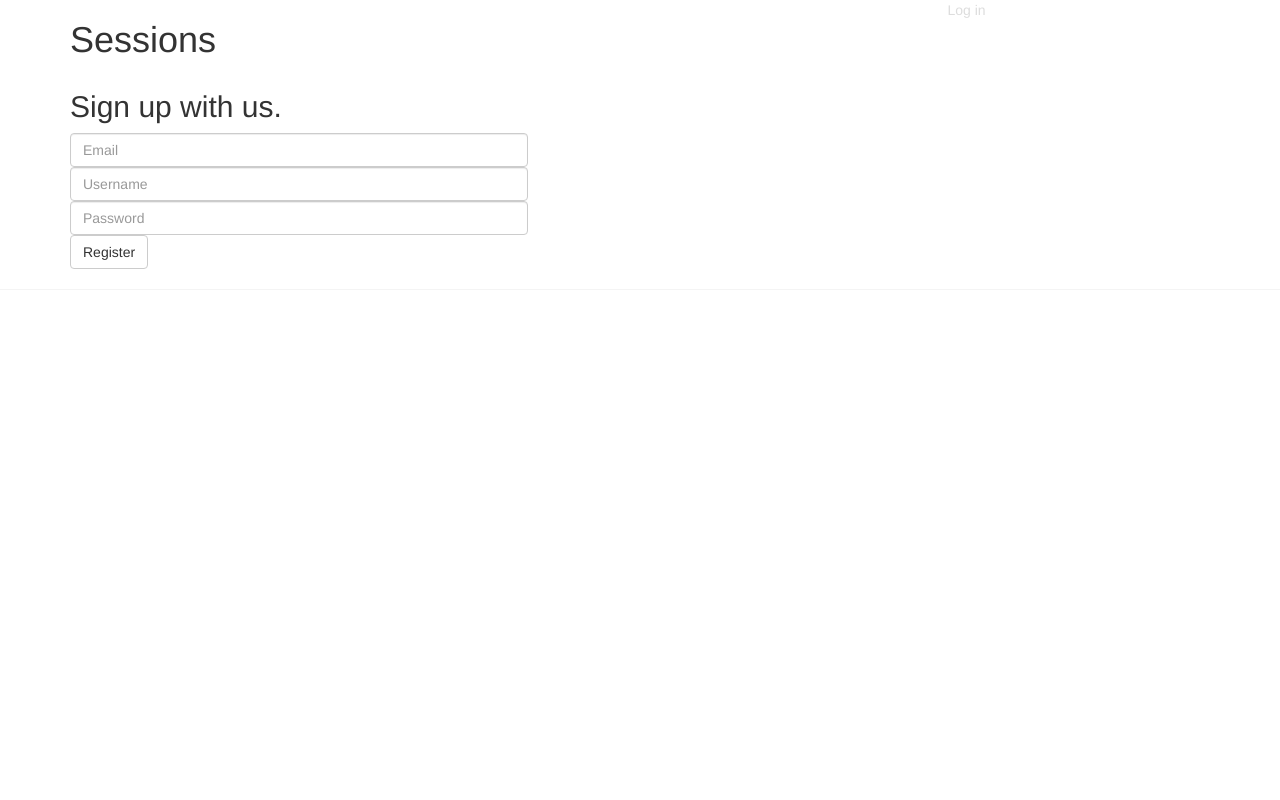
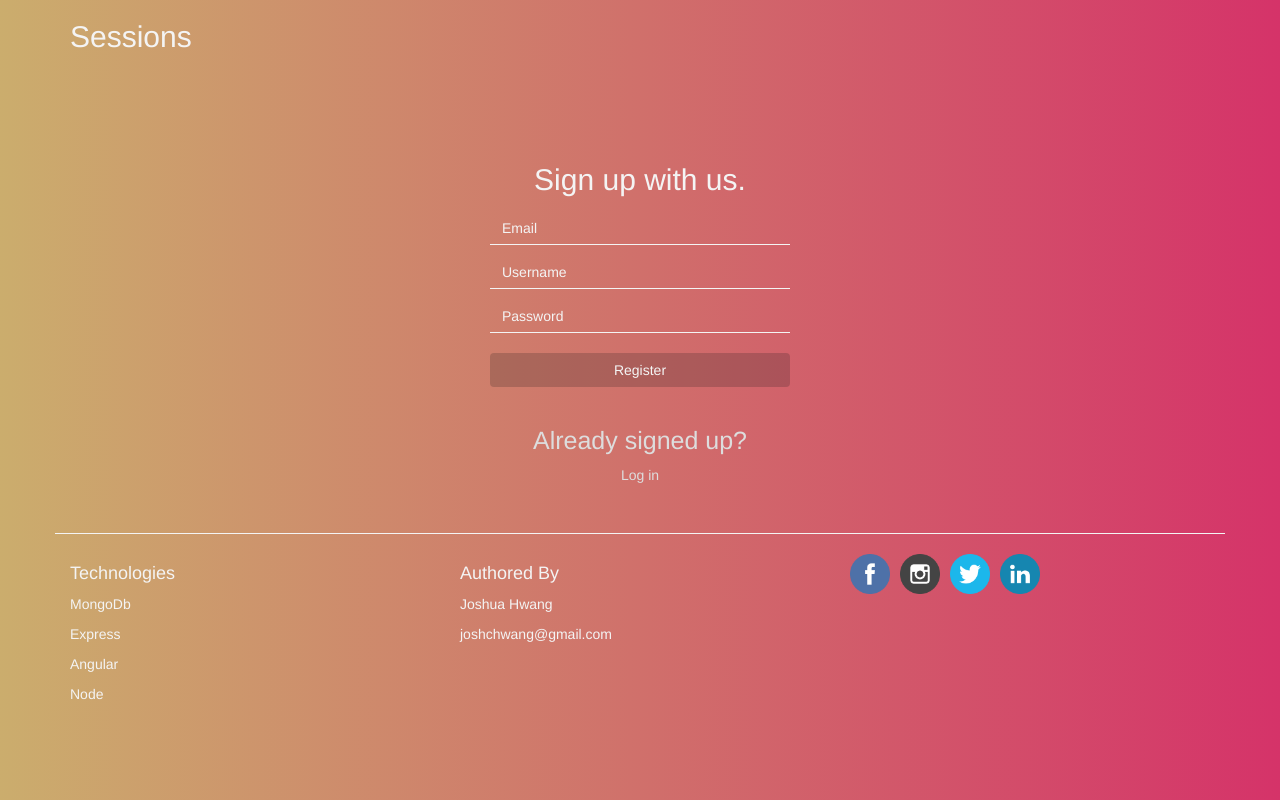
Before and after one commit to JoshuaHwang/sessions, a website: page template/register.jade in a window 1280 px wide. Drawn offline with nearby package versions, Linux system fonts and the light colour scheme; files that its build step writes are made by us from their sources; files whose address does not match are found by name.

Commit message:
(#2) redesigned register page, added logo

```diff
--- a/app/public/css/login.css
+++ b/app/public/css/login.css
@@ -1,23 +1,27 @@
+/* ----- LOGIN CSS ----- */
 #signUpBod {
   background: #B993D6;
   background: -webkit-linear-gradient(to left, #B993D6, #8CA6DB);
   background: linear-gradient(to left, #B993D6, #8CA6DB);
 }
-.login-form {
+#logo {
+  color: #F4F4F4;
+}
+.login-form, .register {
   width: 350px;
   height: 350px;
   text-align: center;
   border-radius: 1%;
-  margin-top: 150px;
+  margin-top: 100px;
   margin-right: auto;
   margin-left: auto;
 }
-#hook {
+#hook, #title {
   color: #F4F4F4;
   font-weight: 200;
   margin-bottom: 15px;
 }
-.signup-form {
+.signup-form, .register-form {
   background-color: transparent;
   width: 300px;
   margin-bottom: 10px;
@@ -29,20 +33,27 @@
   border-bottom: 1px solid #F4F4F4;
   border-radius: 0px;
 }
-.signup-form:focus {
-  outline: none;
-}
-.signup-form::-webkit-input-placeholder {
+.signup-form::-webkit-input-placeholder,
+.register-form::-webkit-input-placeholder,
+.signup-form[type=text],
+.signup-form[type=password],
+.register-form[type=email],
+.register-form[type=text],
+.register-form[type=password] {
   color: #F4F4F4;
 }
-.submit-btn {
+.submit-btn, .register-btn {
   background-color: rgba(21, 21, 21, .20);
   color: #F4F4F4;
   border-color: transparent;
   width: 300px;
   margin-top: 10px;
+  margin-bottom: 20px;
 }
-.submit-btn:focus, .submit-btn:hover {
+.submit-btn:focus,
+.submit-btn:hover,
+.register:focus,
+.register-btn:hover {
   background-color: transparent;
   color: #DDD;
   border-color: #DDD;
@@ -76,3 +87,10 @@ a:hover {
   margin-right: 10px;
   margin-bottom: 5px;
 }
+
+/* ----- REGISTER CSS ----- */
+#registerBod {
+  background: #d53369;
+  background: -webkit-linear-gradient(to left, #d53369, #cbad6d);
+  background: linear-gradient(to left, #d53369, #cbad6d);
+}
--- a/template/login.jade
+++ b/template/login.jade
@@ -10,10 +10,14 @@ html
   body#signUpBod
     div.container
       div.row
+        div.col-md-4
+          h2#logo Sessions
+    div.container
+      div.row
         div.col-md-6.col-md-offset-3
           div.login-form
             div#company
-              h1#hook Create your own session.
+              h1#hook Create your own.
             form(class="form" action="/login" method="POST")
               input(type="text" class="signup-form form-control" id="username" name="username" placeholder="Username")
               input(type="password" class="signup-form form-control" id="password" name="password" placeholder="Password")
--- a/template/register.jade
+++ b/template/register.jade
@@ -7,23 +7,41 @@ html
     script(src="https://maxcdn.bootstrapcdn.com/bootstrap/3.3.6/js/bootstrap.min.js" integrity="sha384-0mSbJDEHialfmuBBQP6A4Qrprq5OVfW37PRR3j5ELqxss1yVqOtnepnHVP9aJ7xS" crossorigin="anonymous")
     script(src="https://ajax.googleapis.com/ajax/libs/angularjs/1.4.5/angular.min.js")
     link(href="public/css/login.css" type="text/css" rel="stylesheet")
-  body
-    div.register-header
+  body#registerBod
     div.container
       div.row
-        div.col-md-3.col-xs-3
-          h1#logo Sessions
-        div#logIn.col-md-3.col-xs-3.col-md-offset-6.col-xs-offset-6
-          a(href="/" id="#logInStyle") Log in
-    div#eatonHeader
+        div.col-md-4
+          h2#logo Sessions
     div.container
       div.row
-        div.register.col-md-5.col-xs-9
-          h2#title Sign up with us.
-          form(class="form" action="/register" method="POST")
-            input(type="email" class="register-form form-control" id="email" name="email" placeholder="Email")
-            input(type="text" class="register-form form-control" id="username" name="username" placeholder="Username")
-            input(type="password" class="register-form form-control" id="password" name="password" placeholder="Password")
-            button(type="submit" class="register-btn btn btn-default") Register
-    footer.footer
+        div.col-md-6.col-md-offset-3
+          div.register
+            h2#title Sign up with us.
+            form(class="form" action="/register" method="POST")
+              input(type="email" class="register-form form-control" id="email" name="email" placeholder="Email")
+              input(type="text" class="register-form form-control" id="username" name="username" placeholder="Username")
+              input(type="password" class="register-form form-control" id="password" name="password" placeholder="Password")
+              button(type="submit" class="register-btn btn btn-default") Register
+            h2#registerHook Already signed up?
+            a(href="/") Log in
+    footer.footer.container
       div.row
+        div.col-md-4.col-sm-4.col-xs-4.footies
+          h4 Technologies
+          p MongoDb
+          p Express
+          p Angular
+          p Node
+        div.col-md-4.col-sm-4.col-xs-4.footies
+          h4 Authored By
+          p Joshua Hwang
+          p joshchwang@gmail.com
+        div.col-md-4.footies
+          a(href="#")
+            img(src="public/images/facebook.png" class="social")
+          a(href="#")
+            img(src="public/images/instagram.png" class="social")
+          a(href="#")
+            img(src="public/images/twitter.png" class="social")
+          a(href="https://www.linkedin.com/in/joshua-hwang-5a6384ba")
+            img(src="public/images/linkedin.png" class="social")
```
